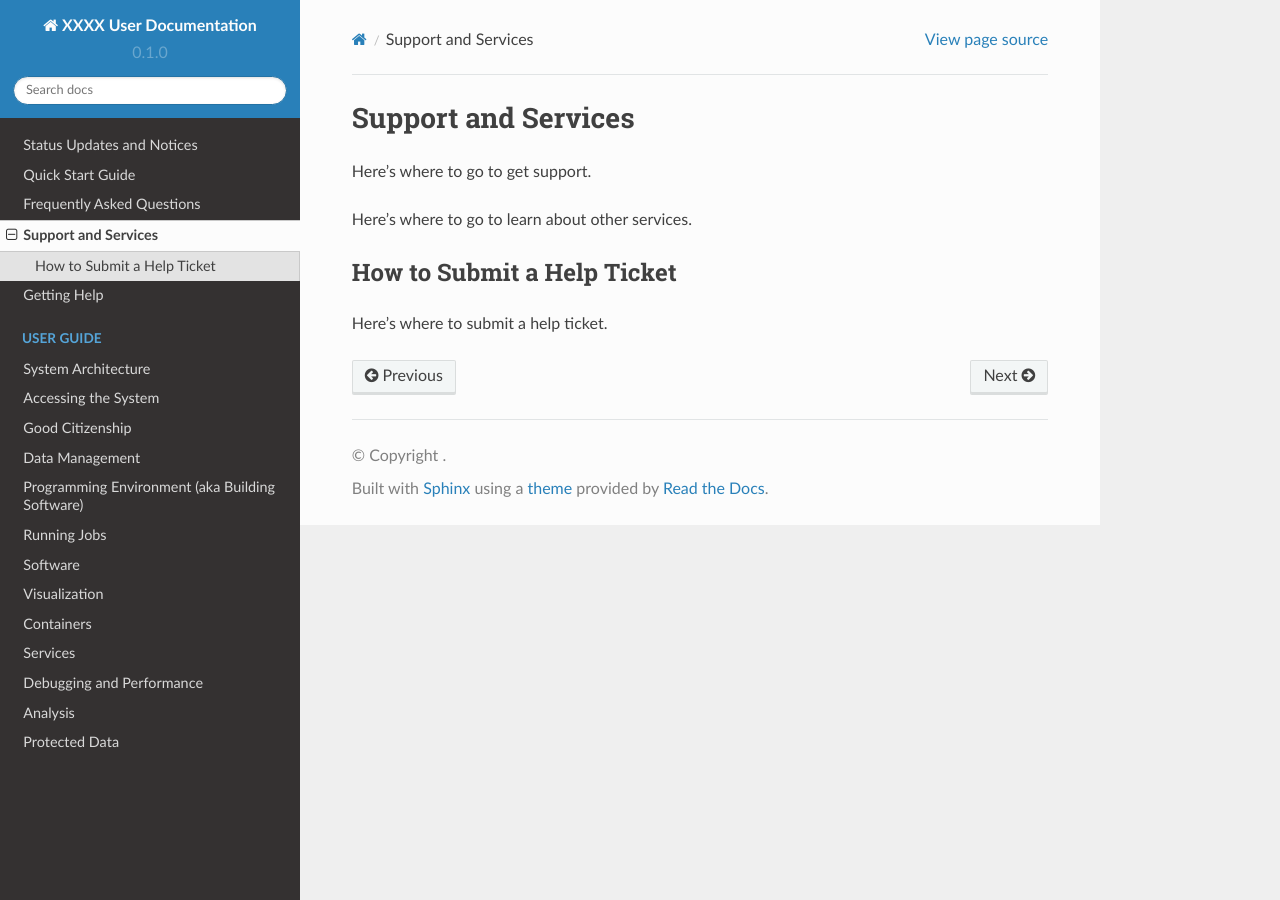
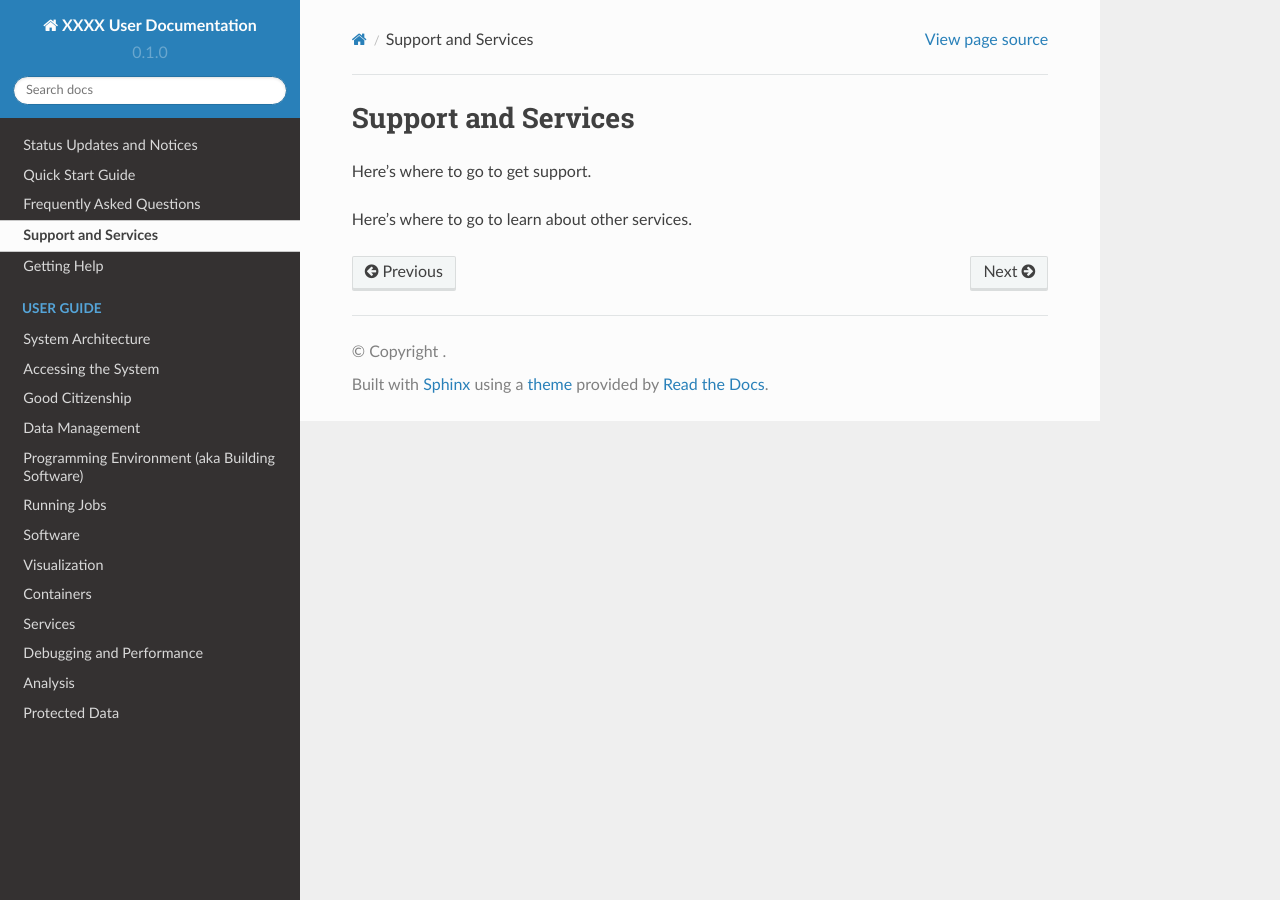
Before and after one commit to lhelms2/rtd-template-2, a Sphinx documentation site: the page built from docs/source/support_services.rst, in a window 1280 px wide. Built offline with Sphinx 7.4.7 and the Read the Docs theme 2.0.0, drawn with Linux system fonts in a browser that asks for light colours; pages that are not in the unit, such as notebooks, are missing from menus.

Commit message:
Update support_services.rst

```diff
--- a/docs/source/support_services.rst
+++ b/docs/source/support_services.rst
@@ -4,8 +4,3 @@ Support and Services
 Here's where to go to get support.
 
 Here's where to go to learn about other services.
-
-How to Submit a Help Ticket
------------------------------
-
-Here's where to submit a help ticket.
```
